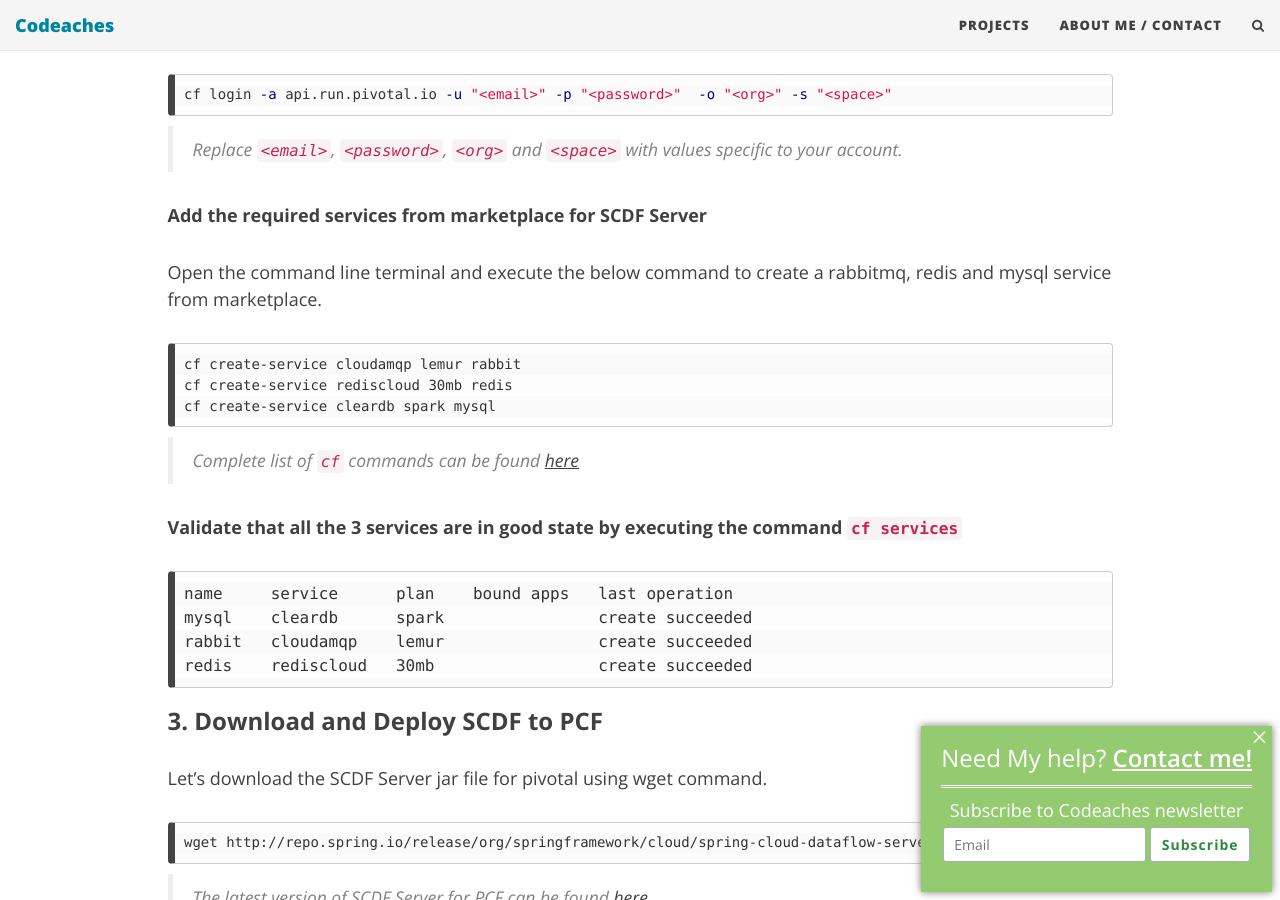
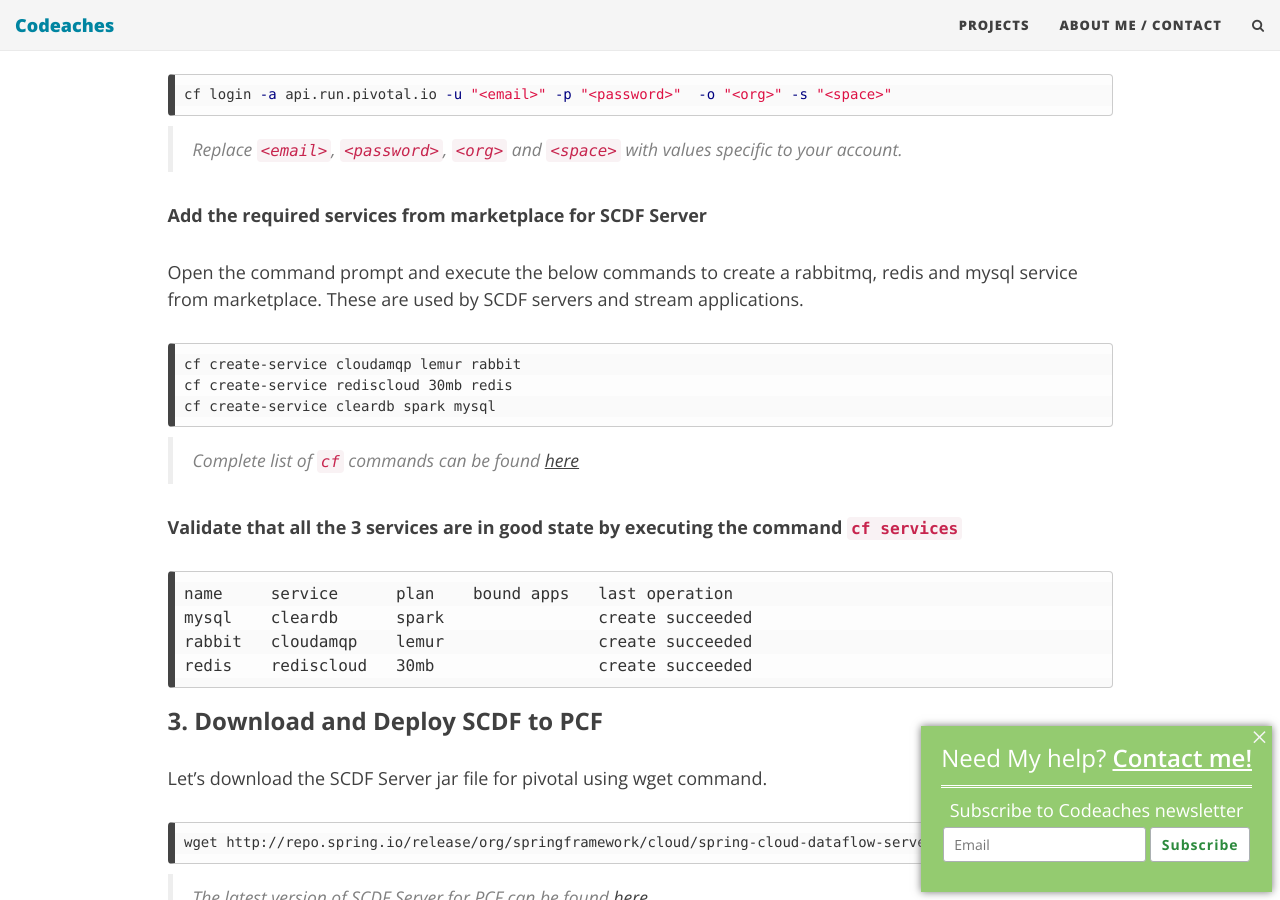
Before and after one commit to codeaches/codeaches.github.io, a Jekyll site: the page built from _posts/2019-01-12-Spring Cloud-Deploy SCDF to PCF and Create A Stream.md, in a window 1280 px wide and 900 px high, scrolled down 1146 px. Built offline with Jekyll 4.4.1, drawn with Linux system fonts in a browser that asks for light colours; nearby versions of some CDN libraries; comment, search, counter and statistics services are not loaded; some of the changed text lies outside the part shown.

Commit message:
no message

````diff
--- a/_posts/2019-01-12-Spring Cloud-Deploy SCDF to PCF and Create A Stream.md
+++ b/_posts/2019-01-12-Spring Cloud-Deploy SCDF to PCF and Create A Stream.md
@@ -61,7 +61,7 @@
 
 **Add the required services from marketplace for SCDF Server**
 
-Open the command line terminal and execute the below command to create a rabbitmq, redis and mysql service from marketplace.
+Open the command prompt and execute the below commands to create a rabbitmq, redis and mysql service from marketplace. These are used by SCDF servers and stream applications.
 
 ```sh
 cf create-service cloudamqp lemur rabbit
@@ -158,7 +158,7 @@
 server-unknown:>dataflow config server https://data-flow-server-fantastic-pangolin.cfapps.io
 ```
 
->`https://data-flow-server-fantastic-pangolin.cfapps.io` is a random route assigned by PCF to SCDF server. Yours will be different.
+>`https://data-flow-server-fantastic-pangolin.cfapps.io` is a random route assigned by PCF to SCDF server. Check yours by executing the command `cf apps`.
 
 
 Deploy out-of-the-box http source and log sink applications.
````
